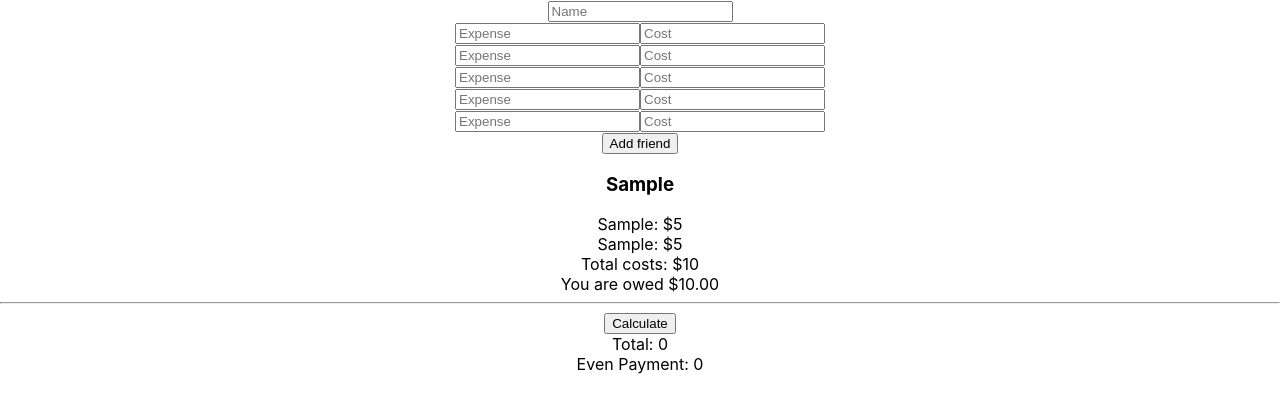
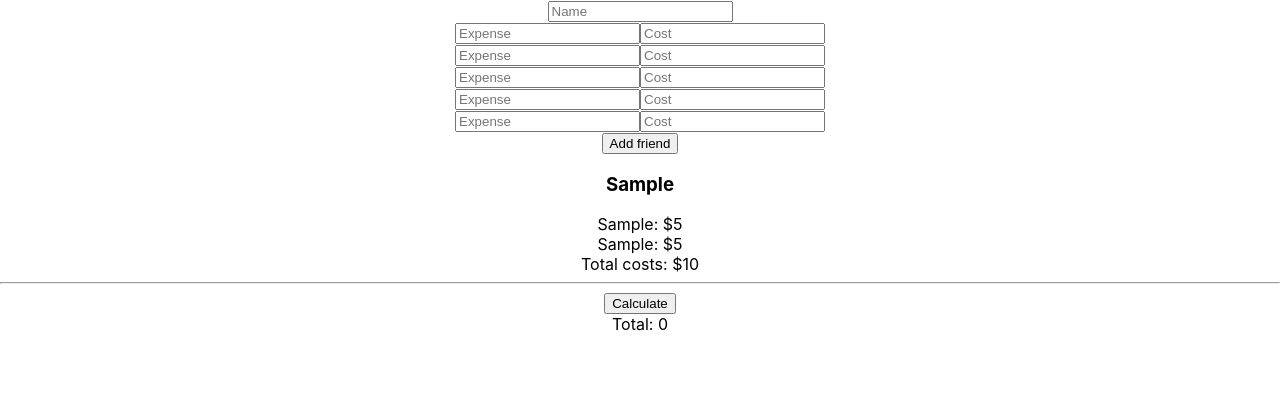
Before and after one commit to vladmog/cost-splitter, a React (Create React App) app in the folder cost-splitter/: page / in a window 1280 px wide. Both pictures are taken after typing "Sample", "Sample", "5", "Sample", "5", "Sample" into the empty fields and a click on the button "Add friend". Shown: the top 412 px of the page. Built offline with nearby package versions, Linux system fonts and the light colour scheme.

Commit message:
No message until 'Calculate', 'You're even' message works now

```diff
--- a/cost-splitter/src/App.js
+++ b/cost-splitter/src/App.js
@@ -11,7 +11,7 @@ class App extends Component {
     friends: [],
     owed: [],
     total: 0,
-    evenPayment: 0,
+    evenPayment: null,
   }
 
 
@@ -38,7 +38,7 @@ class App extends Component {
   }
 
   calculateEvenPayment = total => {
-    let evenPayment = total / this.state.friends.length
+    let evenPayment = parseFloat(total / this.state.friends.length)
     this.setState((prevState) => ({
       evenPayment: evenPayment.toFixed(2)
     }))
@@ -76,7 +76,9 @@ class App extends Component {
               />
             <button onClick = {this.getTotalCosts}>Calculate</button>
             <div>Total: {this.state.total}</div>
-            <div>Even Payment: {this.state.evenPayment}</div>
+            {this.state.evenPayment === null
+            ? <></>
+            :<div>Even Payment: {this.state.evenPayment}</div>}
           </div>
         </div>
       );
--- a/cost-splitter/src/Friend.js
+++ b/cost-splitter/src/Friend.js
@@ -4,8 +4,8 @@ import Message from './Message';
 
 class Friend extends Component {
     state = {
-        owesToggle: false,
-        evenToggle: false
+        owesToggle: null,
+        evenToggle: null
     }
 
     componentDidMount(){
@@ -17,7 +17,7 @@ class Friend extends Component {
             this.setState({
                 owesToggle: false
             })
-        } else if (this.props.evenPayment === this.props.friend.totalCosts) {
+        } else {
             this.setState({
                 evenToggle: true
             })
@@ -35,7 +35,12 @@ class Friend extends Component {
                 {this.props.friend.cost4 === 0 ? (<></>) : (<div>{this.props.friend.expense4}: ${this.props.friend.cost4}</div>)}
                 {this.props.friend.cost5 === 0 ? (<></>) : (<div>{this.props.friend.expense5}: ${this.props.friend.cost5}</div>)}
                 <div>Total costs: ${this.props.friend.totalCosts}</div>
-                {this.state.evenToggle ? (<div>You're even!</div>) : (this.state.owesToggle ? (this.props.owed.map(owed => {
+                {(this.props.evenPayment === null
+                    ? <></>
+                    :this.state.evenToggle
+                        ? (<div>You're even!</div>)
+                        : (this.state.owesToggle
+                            ? (this.props.owed.map(owed => {
                                 return (
                                     <div key = {Math.random()}>
                                         <Message
@@ -47,9 +52,8 @@ class Friend extends Component {
                                         />
                                     </div>
                                 )
-                })
-                ) : (
-                    <div>You are owed ${(parseFloat(this.props.friend.totalCosts) - parseFloat(this.props.evenPayment)).toFixed(2)}</div>
+                            }))
+                            : (<div>You are owed ${(parseFloat(this.props.friend.totalCosts) - parseFloat(this.props.evenPayment)).toFixed(2)}</div>)
                         ))}
                 <hr/>
             </div>
```
Lines whose indentation alone changed are shown as unchanged.
